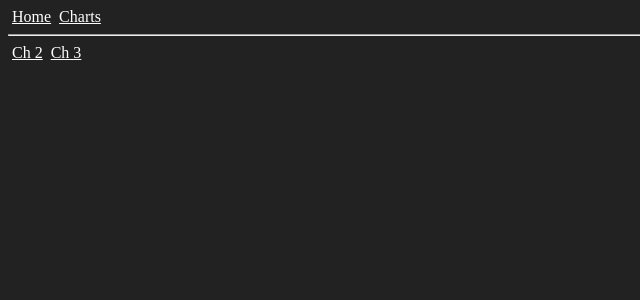
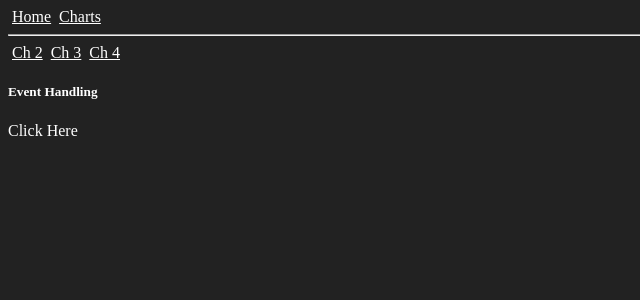
Before and after one commit to gmkhussain/vue-charts, a Vue app: page /ch4 in a window 1280 px wide. Before the commit this address had no page. Shown: the top 300 px of the page, without its empty margins (0-640 px from the left). Built offline with nearby package versions, Linux system fonts and the light colour scheme.

Commit message:
Event Handling

```diff
--- a/router/router.js
+++ b/router/router.js
@@ -22,6 +22,11 @@ const routes = [
         path: '/ch3',
         name: "Ch3",
         component: () => import("@/views/frontend/pages/Charts/Ch3.vue")
+    },
+    {
+        path: '/ch4',
+        name: "Ch4",
+        component: () => import("@/views/frontend/pages/Charts/Ch4.vue")
     }
 ];
 
--- a/src/App.vue
+++ b/src/App.vue
@@ -4,6 +4,7 @@
   <hr />
   <router-link to="/ch2">Ch 2</router-link>
   <router-link to="/ch3">Ch 3</router-link>
+  <router-link to="/ch4">Ch 4</router-link>
 
   <router-view />
 </template>
--- /dev/null
+++ b/src/views/frontend/pages/Charts/Ch4.vue
@@ -0,0 +1,33 @@
+<template>
+    <div>
+        <h5>Event Handling</h5>
+        <div id="EventHandling">Click Here</div>
+    </div>
+</template>
+
+<script>
+import * as d3 from 'd3'
+
+export default {
+    name: "Ch4",
+    mounted() {
+
+        // Event Handling
+        d3.selectAll("#EventHandling")
+            .on("mouseover", function() {
+                d3.select(this)
+                    .style("background-color", "orange");
+
+                // Get current event info
+                console.log(d3.event);
+
+                // Get x & y co-ordinates
+                console.log(d3.mouse(this));
+            })
+            .on("mouseout", function() {
+                d3.select(this)
+                    .style("background-color", "steelblue")
+            });
+    }
+}
+</script>
```
